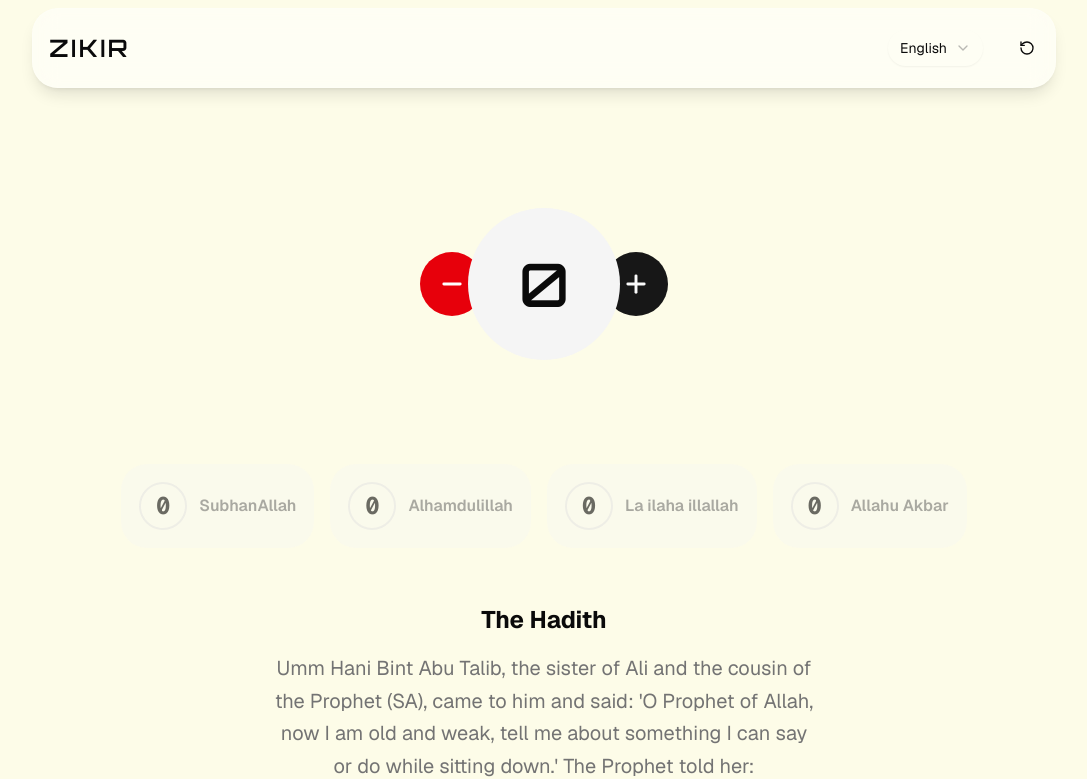
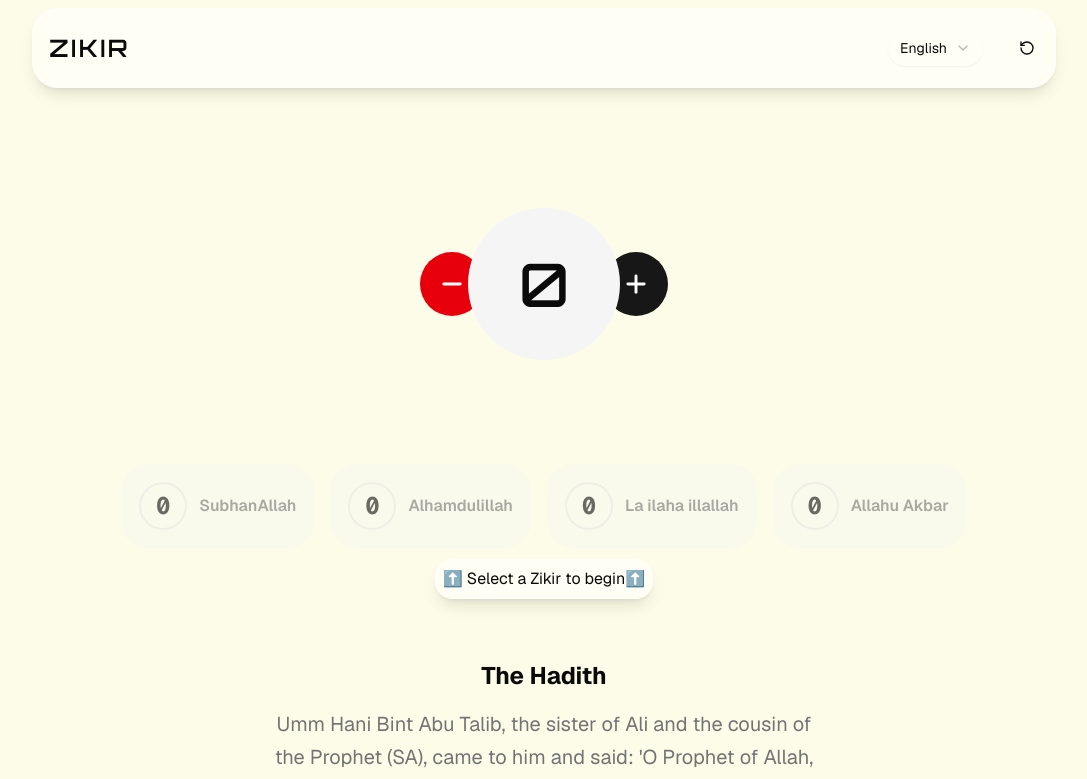
Before and after one commit to rifat328/zikir, a Next.js app: page / in a window 1280 px wide. Shown: the top 779 px of the page, without its empty margins (96-1183 px from the left). Built offline with nearby package versions, Linux system fonts and the light colour scheme.

Commit message:
update: lable added to to select zikir

```diff
--- a/app/page.js
+++ b/app/page.js
@@ -199,6 +199,13 @@ export default function Home() {
           syncLable={t.syncing}
         />
       </div>
+      {totalCount < 1 && (
+        <div className="flex justify-center items-center">
+          <h2 className="p-2 m-2 rounded-2xl bg-white/50  backdrop-blur-md shadow-lg animate-bounce">
+            ⬆️ {t.selectZikir}⬆️
+          </h2>
+        </div>
+      )}
       <div className="hadith mt-12 mx-auto flex flex-col justify-center items-center text-center max-w-[75ch] lg:max-w-[45%] px-4">
         <h2 className="font-bold text-2xl mb-4">{t.hadithTitle}</h2>
         <p className="text-sm md:text-base lg:text-lg xl:text-xl leading-relaxed text-muted-foreground">
--- a/translations.js
+++ b/translations.js
@@ -15,6 +15,7 @@ export const translations = {
     hadithBody:
       "Say 'SubhanAllah' 100 times: It is equivalent to freeing 100 slaves from the offspring of Isma'il. Say 'Alhamdulillah' 100 times: It is equivalent to 100 horses, saddled and bridled, carrying [fighters] in the way of Allah. Say 'Allahu Akbar' 100 times: It is equivalent to 100 sacrificial camels, decorated and accepted [by Allah]. Say 'La ilaha illallah' 100 times: it fills what is between the heavens and the earth, and on that day, no one will have a better deed raised for them than yours, except for one who does the same as you.'",
     hadithSource: "— (Source: Musnad Ahmad and Silsila al-Sahiha by Al-Albani)",
+    selectZikir: "Select a Zikir to begin",
   },
   ar: {
     name: "العربية",
@@ -32,6 +33,7 @@ export const translations = {
     hadithBody:
       "سَبِّحِي اللَّهَ مِائَةَ تَسْبِيحَةٍ فَإِنَّهَا تَعْدِلُ لَكِ مِائَةَ رَقَبَةٍ مُعْتَقَةٍ مِنْ وَلَدِ إِسْمَاعِيلَ، وَاحْمَدِي اللَّهَ مِائَةَ تَحْمِيدَةٍ فَإِنَّهَا تَعْدِلُ لَكِ مِائَةَ فَرَسٍ مُسْرَجَةٍ مُلْجَمَةٍ تَحْمِلِينَ عَلَيْهَا فِي سَبِيلِ اللَّهِ، وَكَبِّرِي اللَّهَ مِائَةَ تَكْبِيرَةٍ فَإِنَّهَا تَعْدِلُ لَكِ مِائَةَ بَدَنَةٍ مُقَلَّدَةٍ مُتَقَبَّلَةٍ، وَهَلِّلِي اللَّهَ مِائَةَ تَهْلِيلَةٍ تَمْلأُ مَا بَيْنَ السَّمَاءِ وَالأَرْضِ، وَلا يُرْفَعُ لأَحَدٍ يَوْمَئِذٍ عَمَلٌ أَفْضَلُ مِمَّا يُرْفَعُ لَكِ إِلا أَنْ يَأْتِيَ بِمِثْلِ مَا أَتَيْتِ بِهِ.",
     hadithSource: "— (المصدر: مسند أحمد والسلسلة الصحيحة للألباني)",
+    selectZikir: "اختر ذكراً للبدء",
   },
   bn: {
     name: "বাংলা",
@@ -49,6 +51,7 @@ export const translations = {
     hadithBody:
       "১০০ বার 'সুবহানাল্লাহ' পাঠ করো: এটি ইসমাইল (আ.)-এর বংশধরের ১০০ জন গোলামকে মুক্ত করার সমান সওয়াব। ১০০ বার 'আলহামদুলিল্লাহ' পাঠ করো: এটি আল্লাহর রাস্তায় জিহাদের জন্য জিন ও লাগামসহ সজ্জিত ১০০টি ঘোড়ার সমান। ১০০ বার 'আল্লাহু আকবার' পাঠ করো: এটি কবুলযোগ্য ১০০টি কোরবানির উটের সমান। ১০০ বার 'লা ইলাহা ইল্লাল্লাহ' পাঠ করো: এটি আসমান ও জমিনের মধ্যবর্তী স্থান পূর্ণ করে দেয় এবং সেদিন তোমার চেয়ে বেশি সওয়াব আর কেউ পাবে না, যদি না সে তোমার মতো আমল করে।",
     hadithSource: "— (উৎস: মুসনাদে আহমদ এবং সিলসিলাহ আস-সহীহাহ)",
+    selectZikir: "শুরু করতে একটি জিকির নির্বাচন করুন",
   },
   ur: {
     name: "اردو",
@@ -66,6 +69,7 @@ export const translations = {
     hadithBody:
       "سو مرتبہ 'سبحان اللہ' کہو: یہ اولادِ اسماعیل سے سو غلام آزاد کرنے کے برابر ہے۔ سو مرتبہ 'الحمد للہ' کہو: یہ اللہ کی راہ میں سو لجام والے گھوڑوں پر سواری کے برابر ہے۔ سو مرتبہ 'اللہ اکبر' کہو: یہ سو مقبول قربانی کے اونٹوں کے برابر ہے۔ اور سو مرتبہ 'لا الہ الا اللہ' کہو: یہ زمین و آسمان کے درمیان خلا کو بھر دیتا ہے، اور اس دن کسی کا عمل تم سے بہتر نہیں ہوگا سوائے اس کے جو تمہارے جیسا عمل کرے۔",
     hadithSource: "— (ماخذ: مسند احمد اور سلسلہ الاحادیث الصحيحہ)",
+    selectZikir: "شروع کرنے کے لیے ذکر منتخب کریں",
   },
   tr: {
     name: "Türkçe",
@@ -83,5 +87,6 @@ export const translations = {
     hadithBody:
       "100 defa 'Sübhânallah' de: Bu, İsmail (a.s.) soyundan 100 köle azat etmeye bedeldir. 100 defa 'Elhamdülillâh' de: Bu, Allah yolunda eyerlenmiş ve gemlenmiş 100 ata binip cihat etmeye bedeldir. 100 defa 'Allâhu Ekber' de: Bu, süslenmiş ve kabul edilmiş 100 kurbanlık deveye bedeldir. 100 defa 'Lâ ilâhe illallâh' de: Bu, gök ile yer arasını doldurur ve o gün senden daha fazlasını yapan hariç, kimseden senin amelinden daha üstün bir amel kabul edilmez.",
     hadithSource: "— (Kaynak: Müsned-i Ahmed ve Silsile-i Sahiha)",
+    selectZikir: "Başlamak için bir zikir seçin",
   },
 };
```
